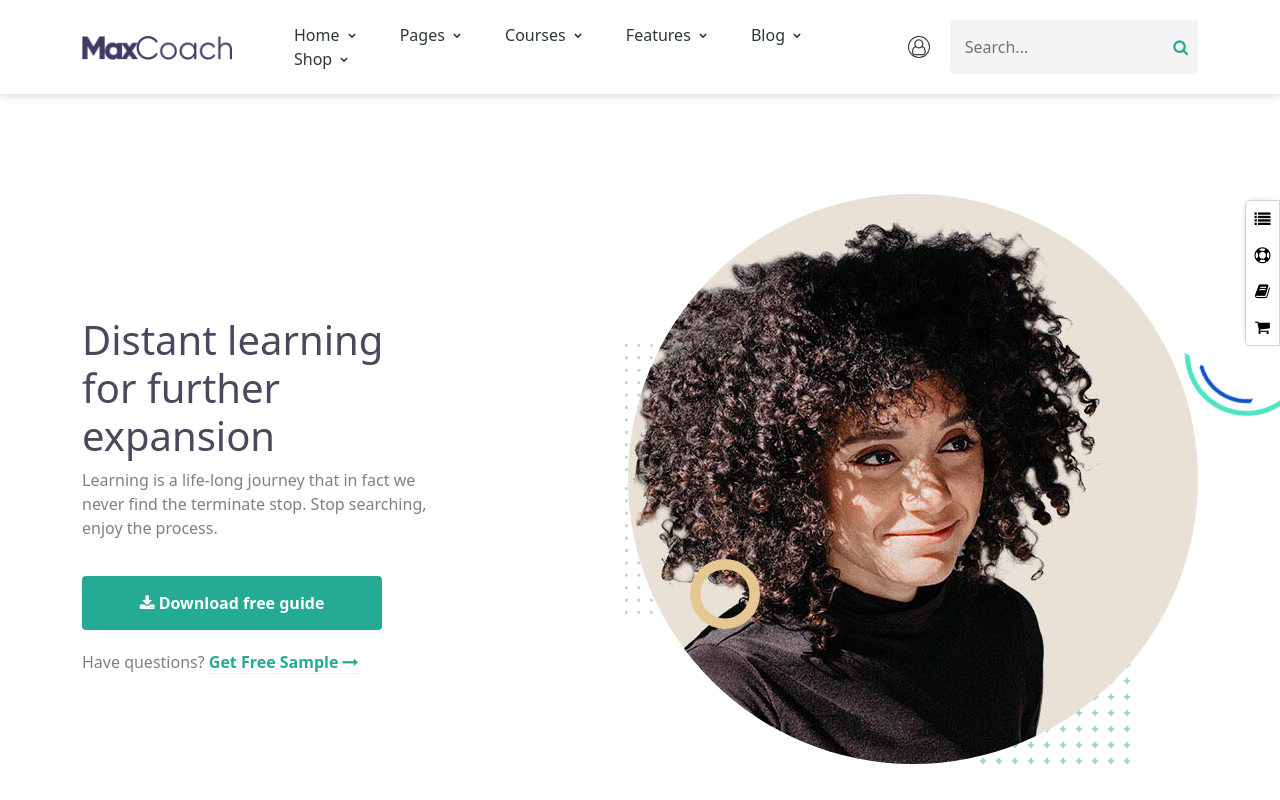
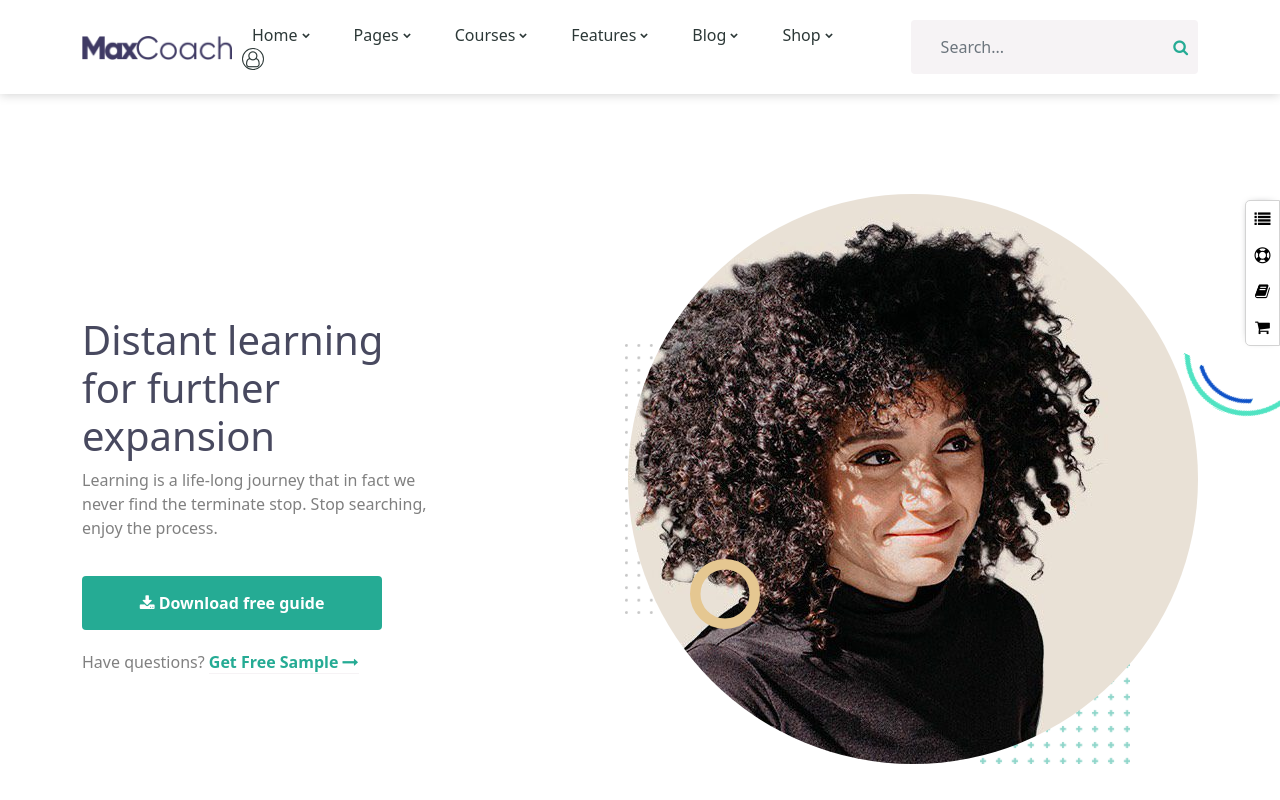
Before and after one commit to Obez99/proj-html-vuejs, a Vue app: page / in a window 1280 px wide. Shown: the top 800 px of the page. Built offline with nearby package versions, Linux system fonts and the light colour scheme.

Commit message:
Creates nav component with NavList and Searchbar sub-components, makes NavList items dynamic

```diff
--- a/src/components/Header.vue
+++ b/src/components/Header.vue
@@ -2,42 +2,16 @@
   <header>
     <div class="container">
       <img src="../assets/dark-logo.png" alt="logo" />
-
-      <nav>
-        <ul>
-          <li>
-            <a href="#">Home <i class="fa fa-chevron-down"></i></a>
-          </li>
-          <li>
-            <a href="#">Pages <i class="fa fa-chevron-down"></i></a>
-          </li>
-          <li>
-            <a href="#">Courses <i class="fa fa-chevron-down"></i></a>
-          </li>
-          <li>
-            <a href="#">Features <i class="fa fa-chevron-down"></i></a>
-          </li>
-          <li>
-            <a href="#">Blog <i class="fa fa-chevron-down"></i></a>
-          </li>
-          <li>
-            <a href="#">Shop <i class="fa fa-chevron-down"></i></a>
-          </li>
-        </ul>
-
-        <div>
-          <a href="#"><i class="fa fa-user-o"></i></a>
-          <input type="text" class="form-control" placeholder="Search..." />
-          <i class="fa fa-search"></i>
-        </div>
-      </nav>
+      <Nav></Nav>
     </div>
   </header>
 </template>
 
 <script>
+import Nav from "./header-components/Nav.vue";
 export default {
   name: "Header",
+  components: { Nav },
 };
 </script>
 
--- a/src/components/Main.vue
+++ b/src/components/Main.vue
@@ -38,5 +38,5 @@ export default {
 };
 </script>
 
-<style>
+<style lang="scss">
 </style>
--- /dev/null
+++ b/src/components/header-components/Nav.vue
@@ -0,0 +1,62 @@
+<template>
+  <nav>
+    <NavList :items="navlistItems"></NavList>
+    <SearchBar></SearchBar>
+  </nav>
+</template>
+
+<script>
+import NavList from "./NavList.vue";
+import SearchBar from "./SearchBar.vue";
+export default {
+  name: "Nav",
+  components: {
+    NavList,
+    SearchBar,
+  },
+  data() {
+    return {
+      navlistItems: [
+        {
+          title: "Home",
+          image: "",
+          link: "",
+        },
+        {
+          title: "Pages",
+          image: "",
+          link: "",
+        },
+        {
+          title: "Courses",
+          image: "",
+          link: "",
+        },
+        {
+          title: "Features",
+          image: "",
+          link: "",
+        },
+        {
+          title: "Blog",
+          image: "",
+          link: "",
+        },
+        {
+          title: "Shop",
+          image: "",
+          link: "",
+        },
+        {
+          title: null,
+          icon: "fa fa-user-o",
+          link: "userprofile.html",
+        },
+      ],
+    };
+  },
+};
+</script>
+
+<style lang="scss">
+</style>
--- /dev/null
+++ b/src/components/header-components/NavList.vue
@@ -0,0 +1,22 @@
+<template>
+  <ul>
+    <li v-for="(item, i) in items" :key="i">
+      <span v-if="item.title"
+        >{{ item.title }}<i class="fa fa-chevron-down"></i
+      ></span>
+      <a v-else :href="item.link"><i :class="item.icon"></i></a>
+    </li>
+  </ul>
+</template>
+
+<script>
+export default {
+  name: "NavList",
+  props: {
+    items: Array,
+  },
+};
+</script>
+
+<style lang="scss">
+</style>
--- /dev/null
+++ b/src/components/header-components/SearchBar.vue
@@ -0,0 +1,15 @@
+<template>
+  <div>
+    <input type="text" class="form-control" placeholder="Search..." />
+    <i class="fa fa-search"></i>
+  </div>
+</template>
+
+<script>
+export default {
+  name: "SearchBar",
+};
+</script>
+
+<style lang="scss">
+</style>
--- a/src/styles/app.scss
+++ b/src/styles/app.scss
@@ -14,7 +14,7 @@ ul{
 }
 
 input{
-  padding: 15px !important;
+  padding: 15px 30px!important;
   background-color:$light-gray !important;
   border: 0 !important;
 }
--- a/src/styles/header.scss
+++ b/src/styles/header.scss
@@ -14,7 +14,11 @@ header{
       height: 25px;
     }
 
-    a{
+    input{
+      margin-left: 20px;
+    }
+
+    a,span{
       border:0;
       color:$outer-space;
       font-weight: 500;
@@ -29,12 +33,6 @@ header{
         display: flex;
         align-items: center;
 
-      .fa-user-o{
-        margin: 0 20px;
-        padding: 2px 3px;
-        border: 1px solid;
-        border-radius: 50%;
-      }
       .fa-search{
         color: $primary-color;
         position: absolute;
@@ -47,17 +45,25 @@ header{
       ul{
         list-style: none;
         margin:0;
+        padding:0;
+
+        .fa-user-o{
+          padding: 2px 3px;
+          border: 1px solid;
+          border-radius: 50%;
+        }
 
           li{
-            padding-left: 20px;
+            padding: 0 10px;
             display: inline-block;
 
-            a{
+            span{
               padding: 10px;
               text-decoration: none;
+              cursor:pointer;
+
               i{
                 transform: scale(0.5);
-
               }
             }
           }
```
Also changed, not shown: 7 other files (tests, documents, lock files or other folders).
